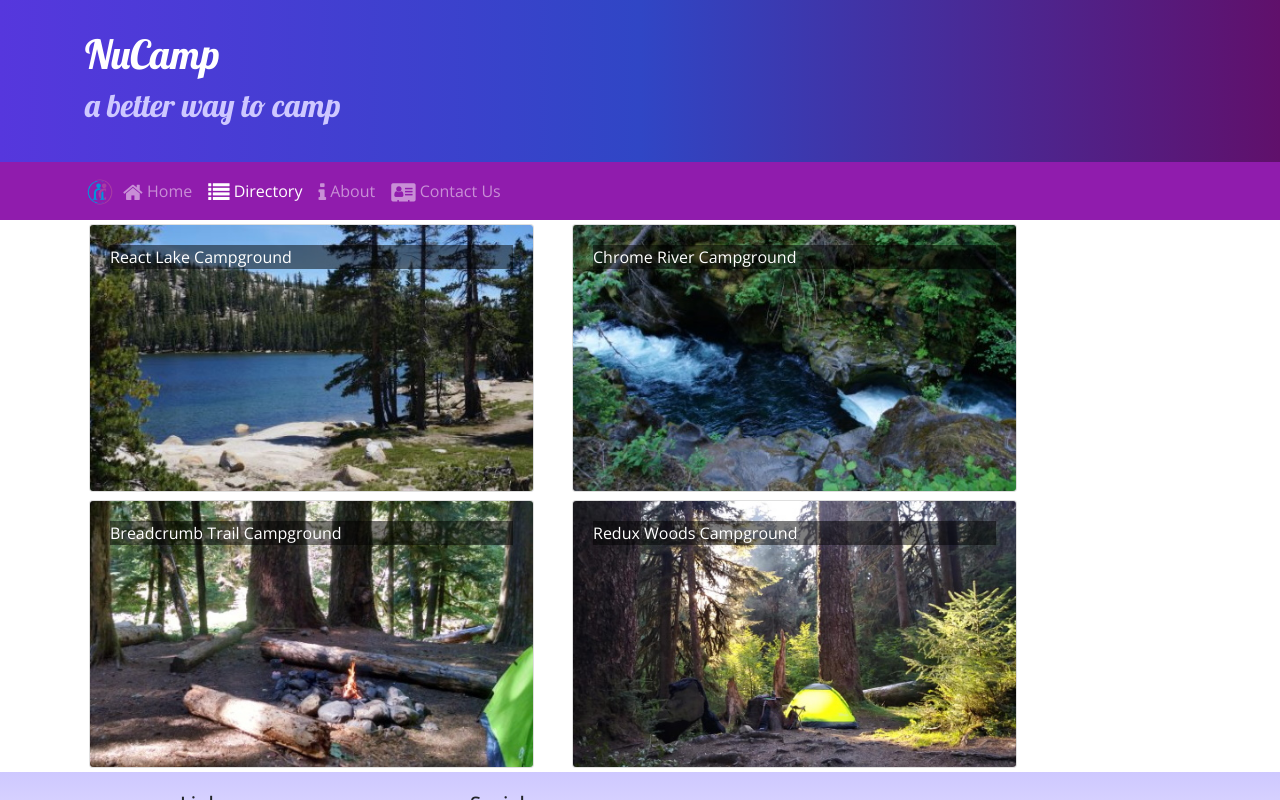
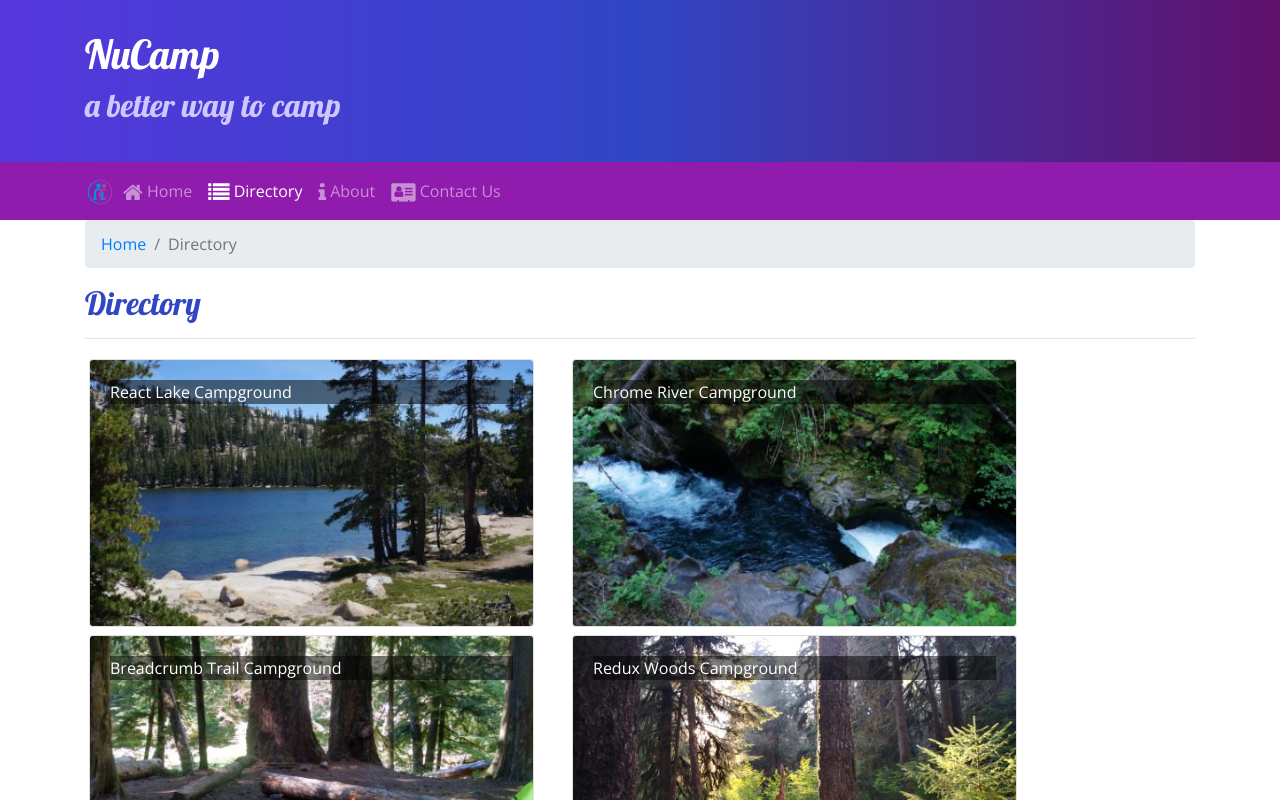
Before and after one commit to ahmed-rezk-dev/nucamp-reactjs, a React (Create React App) app: page /directory in a window 1280 px wide. Shown: the top 800 px of the page. Built offline with nearby package versions, Linux system fonts and the light colour scheme.

Commit message:
Reactstrap  Breadcrumb.

```diff
--- a/src/components/CampsiteInfoComponent.js
+++ b/src/components/CampsiteInfoComponent.js
@@ -1,5 +1,14 @@
 import React from "react";
-import { Card, CardImg, CardText, CardBody, CardTitle } from "reactstrap";
+import {
+	Card,
+	CardImg,
+	CardText,
+	CardBody,
+	CardTitle,
+	Breadcrumb,
+	BreadcrumbItem
+} from "reactstrap";
+import { Link } from "react-router-dom";
 
 function RenderCampsite({ campsite }) {
 	return (
@@ -48,6 +57,20 @@
 			{campsite ? (
 				<div className="container">
 					<div className="row">
+						<div className="col">
+							<Breadcrumb>
+								<BreadcrumbItem>
+									<Link to="/directory">Directory</Link>
+								</BreadcrumbItem>
+								<BreadcrumbItem active>
+									{campsite.name}
+								</BreadcrumbItem>
+							</Breadcrumb>
+							<h2>{campsite.name}</h2>
+							<hr />
+						</div>
+					</div>
+					<div className="row">
 						<RenderCampsite campsite={campsite} />
 						<RenderComments comments={comments} />
 					</div>
--- a/src/components/ContactComponent.js
+++ b/src/components/ContactComponent.js
@@ -1,10 +1,18 @@
 import React from "react";
+import { Breadcrumb, BreadcrumbItem } from "reactstrap";
+import { Link } from "react-router-dom";
 
 function Contact(props) {
 	return (
 		<div className="container">
 			<div className="row">
 				<div className="col">
+					<Breadcrumb>
+						<BreadcrumbItem>
+							<Link to="/home">Home</Link>
+						</BreadcrumbItem>
+						<BreadcrumbItem active>Contact Us</BreadcrumbItem>
+					</Breadcrumb>
 					<h2>Contact Us</h2>
 					<hr />
 				</div>
--- a/src/components/DirectoryComponent.js
+++ b/src/components/DirectoryComponent.js
@@ -1,5 +1,12 @@
 import React from "react";
-import { Card, CardImg, CardImgOverlay, CardTitle } from "reactstrap";
+import {
+	Card,
+	CardImg,
+	CardImgOverlay,
+	CardTitle,
+	Breadcrumb,
+	BreadcrumbItem
+} from "reactstrap";
 import { Link } from "react-router-dom";
 
 function RenderDirectoryItem({ campsite }) {
@@ -30,6 +37,18 @@
 
 	return (
 		<div className="container">
+			<div className="row">
+				<div className="col">
+					<Breadcrumb>
+						<BreadcrumbItem>
+							<Link to="/home">Home</Link>
+						</BreadcrumbItem>
+						<BreadcrumbItem active>Directory</BreadcrumbItem>
+					</Breadcrumb>
+					<h2>Directory</h2>
+					<hr />
+				</div>
+			</div>
 			<div className="row">{directory}</div>
 		</div>
 	);
```
